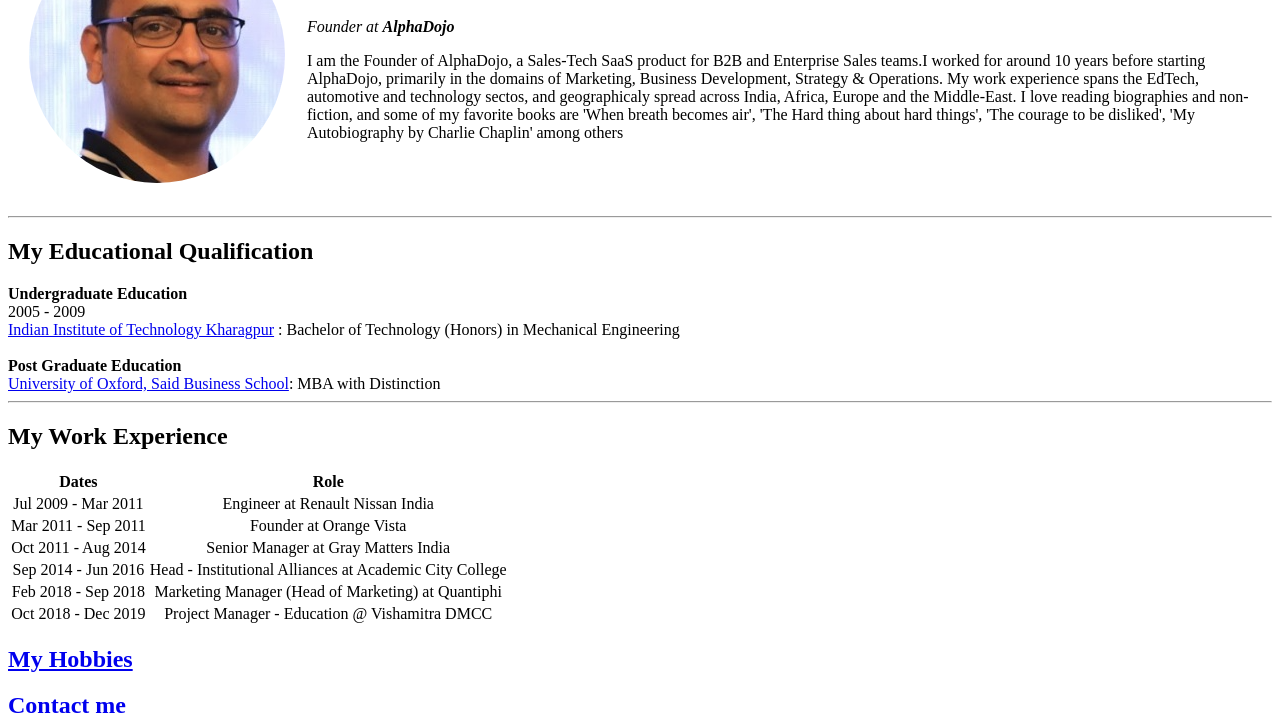
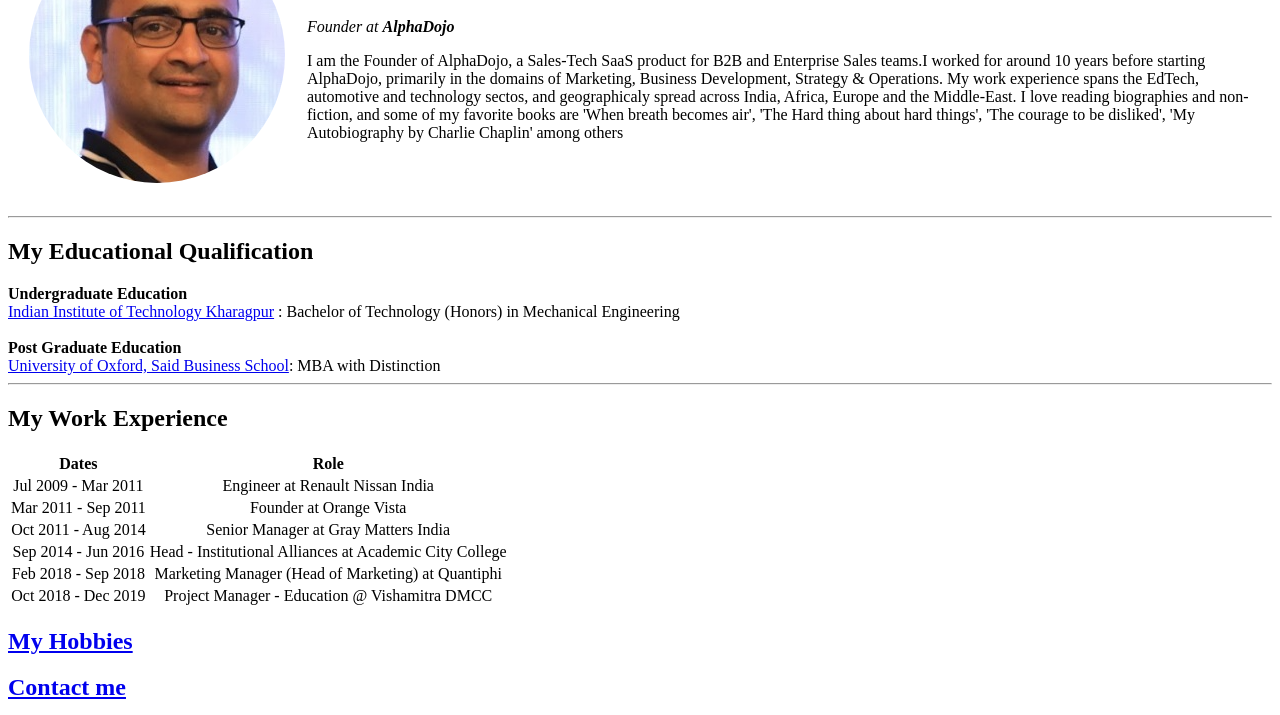
Before and after one commit to siddajith/cv, a plain HTML site: page index.html in a window 1280 px wide. Shown: the part 102-817 px from the top of the page. Drawn offline with Linux system fonts and the light colour scheme.

Commit message:
Update index.html

```diff
--- a/index.html
+++ b/index.html
@@ -31,7 +31,6 @@
 
   <h2>My Educational Qualification</h2>
   <Strong>Undergraduate Education</Strong><br />
-  2005 - 2009<br />
   <a href="http://www.iitkgp.ac.in" target="_blank"> Indian Institute of Technology Kharagpur</a> : Bachelor of Technology (Honors) in Mechanical Engineering <br /><br />
   <strong>Post Graduate Education</strong><br />
   <a href="https://www.sbs.ox.ac.uk" target="_blank"> University of Oxford, Said Business School</a>: MBA with Distinction<br />
```
